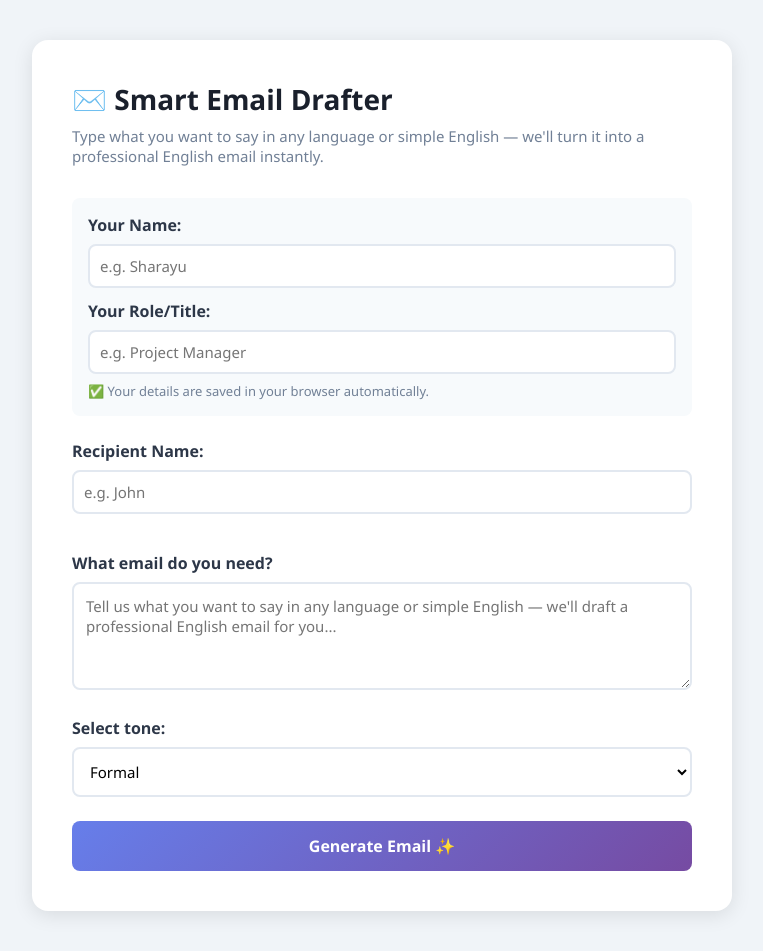
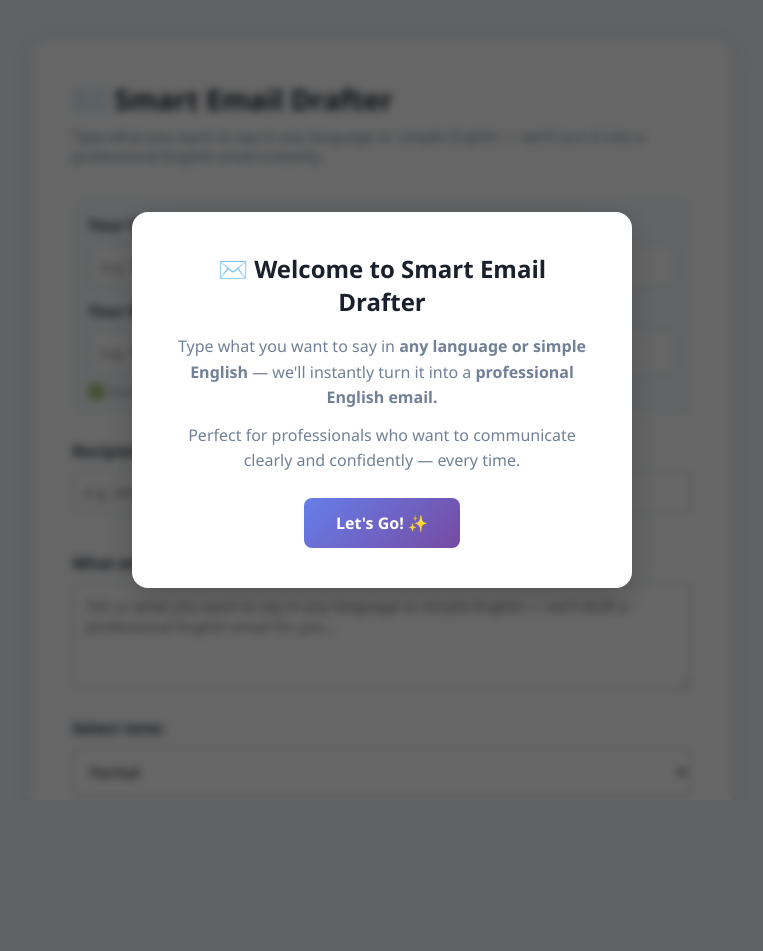
Before and after one commit to SharayuNadge/email_assistant_app, a Flask app: page / in a window 1280 px wide. Shown: the whole page, without its empty margins (258-1021 px from the left). After the commit the page ends 779 px from the top, so only its background shows below. Run offline with Flask 3, Linux system fonts and the light colour scheme.

Commit message:
Week 6 - Added welcome popup with app description

```diff
--- a/templates/index.html
+++ b/templates/index.html
@@ -177,6 +177,15 @@
     </style>
 </head>
 <body>
+    <!-- Welcome Popup -->
+    <div id="welcome_popup" style="position:fixed; top:0; left:0; width:100%; height:100%; background:rgba(0,0,0,0.6); backdrop-filter:blur(4px); z-index:1000; display:flex; justify-content:center; align-items:center;">
+        <div style="background:white; border-radius:16px; padding:40px; max-width:500px; width:90%; text-align:center; box-shadow:0 8px 32px rgba(0,0,0,0.2);">
+            <h2 style="color:#1a202c; margin-bottom:16px;">✉️ Welcome to Smart Email Drafter</h2>
+            <p style="color:#718096; margin-bottom:12px; line-height:1.6;">Type what you want to say in <strong>any language or simple English</strong> — we'll instantly turn it into a <strong>professional English email.</strong></p>
+            <p style="color:#718096; margin-bottom:24px; line-height:1.6;">Perfect for professionals who want to communicate clearly and confidently — every time.</p>
+            <button onclick="closeWelcome()" style="padding:14px 32px; background:linear-gradient(135deg, #667eea, #764ba2); color:white; border:none; border-radius:8px; font-size:16px; font-weight:600; cursor:pointer;">Let's Go! ✨</button>
+        </div>
+    </div>
     <div class="container">
         <h1>✉️ Smart Email Drafter</h1>
         <p class="subtitle">Type what you want to say in any language or simple English — we'll turn it into a professional English email instantly.</p>
@@ -223,6 +232,9 @@
     </div>
 
     <script>
+        function closeWelcome() {
+            document.getElementById("welcome_popup").style.display = "none";
+        }
         // Load saved user details from browser
         function loadUserSettings() {
             const savedName = localStorage.getItem("user_name");
```
